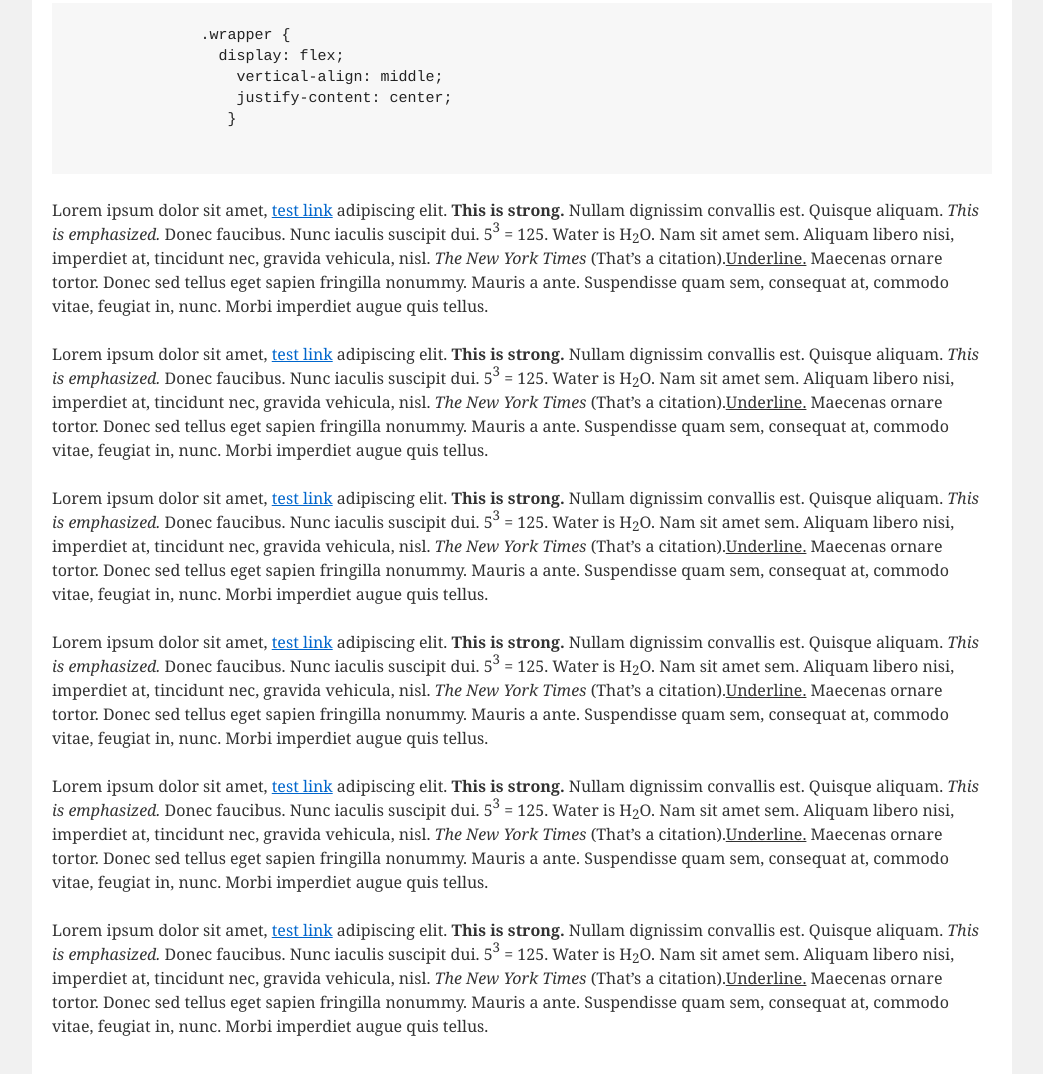
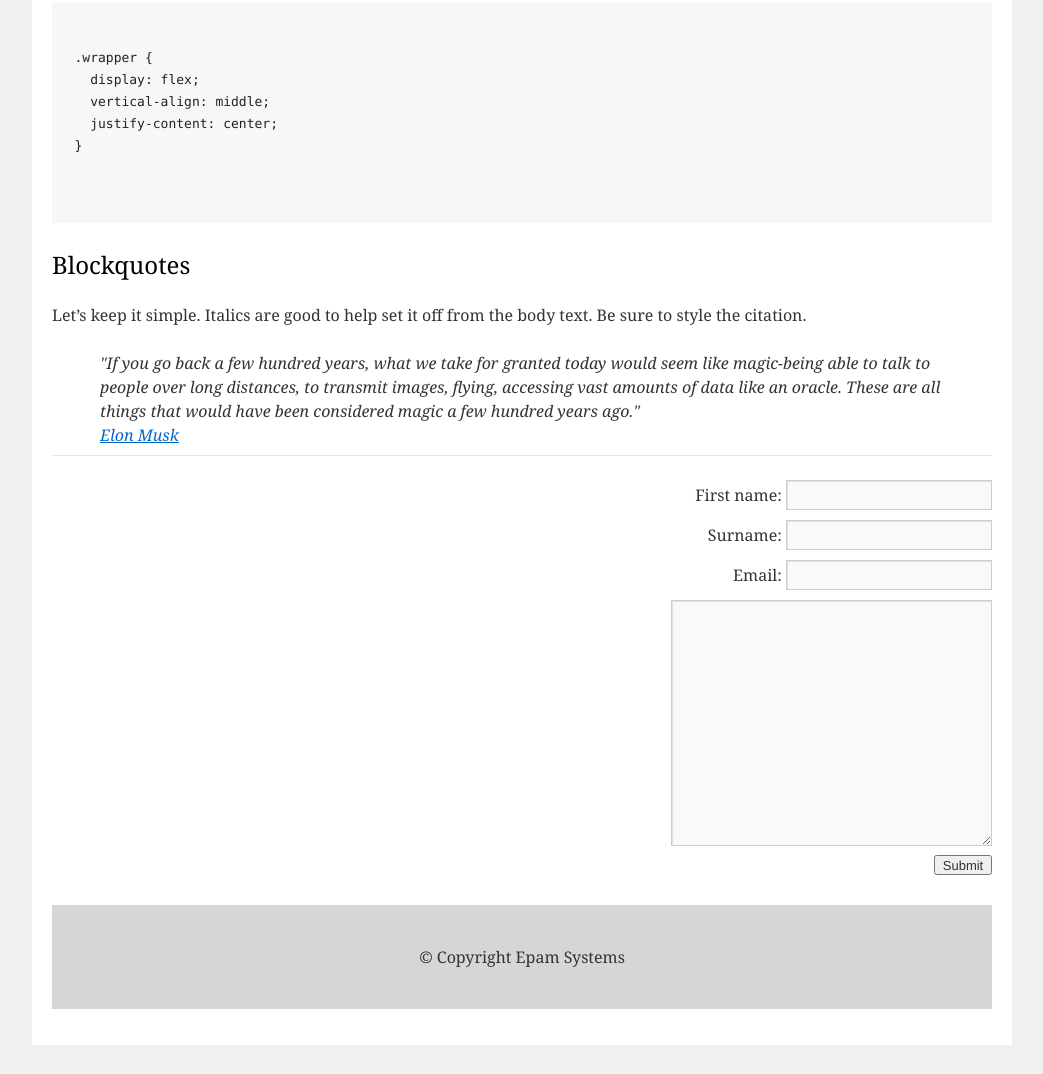
Before and after one commit to VLSLV333/EPAM-1-HOMEWORK, a plain HTML site: page index.html in a window 1280 px wide. Shown: the part 2238-3312 px from the top of the page, without its empty margins (118-1161 px from the left). After the commit the page ends 3283 px from the top, so only its background shows below. Drawn offline with Linux system fonts and the light colour scheme.

Commit message:
finished homework=) Need to check it before commiting

```diff
--- a/index.html
+++ b/index.html
@@ -102,12 +102,12 @@
               </li>
               <li>
                 List item 2
-              </li>
                 <ul>
                   <li>
                     Some nested list item 1
                   </li>
                 </ul>
+              </li>
               <li>
                 List item 3
               </li>
@@ -121,12 +121,12 @@
               </li>
               <li>
                 List item 2
-              </li>
                 <ol>
                   <li>
                     Some nested list item 1
                   </li>
                 </ol>
+              </li>
               <li>
                 List item 3
               </li>
@@ -184,21 +184,50 @@ both           spaces and
               Code
             </h3>
             <pre>
+              <code>
 .wrapper {
   display: flex;
   vertical-align: middle;
   justify-content: center;
 }
+              </code>
             </pre>
+            <h2>
+              Blockquotes
+            </h2>
+            <p>
+              Let’s keep it simple. Italics are good to help set it off from the body text. Be sure to style the citation.
+            </p>
+            <blockquote>
+             "If you go back a few hundred years, what we take for granted today would seem like magic-being able to talk to people over long distances, to transmit images, flying, accessing vast amounts of data like an oracle. These are all things that would have been considered magic a few hundred years ago."
+             <br>
+             <a href="https://en.wikipedia.org/wiki/Elon_Musk">Elon Musk</a>
+            </blockquote>
+            <hr>
+            <form action="https://careers.epam.ua/">
+            <div>
+              <label for="first-name">First name:</label>
+              <input type="text" name="first-name" id="first-name" required>
+            </div>
+            <div>
+              <label for="surname">Surname:</label>
+              <input type="text" name="surname" id="surname" required>
+            </div>
+            <div>
+              <label for="user-email">Email:</label>
+              <input type="email" name="user-email" id="user-email" required>
+            </div>
+            <div>
+              <textarea name="comment" id="comment" cols="30" rows="10"></textarea>
+            </div>
+            <div>
+              <input type="submit" value="Submit" style="height:20px; width:58px; font-size: 13px;">
+            </div>
+            </form>
 
-
-            <p>Lorem ipsum dolor sit amet, <a href="https://careers.epam.ua/" target="_blank">test link</a> adipiscing elit. <strong>This is strong.</strong> Nullam dignissim convallis est. Quisque aliquam. <em>This is emphasized.</em> Donec faucibus. Nunc iaculis suscipit dui. 5<sup>3</sup>  = 125. Water is H<sub>2</sub>O. Nam sit amet sem. Aliquam libero nisi, imperdiet at, tincidunt nec, gravida vehicula, nisl. <cite>The New York Times</cite> (That’s a citation).<u>Underline.</u> Maecenas ornare tortor. Donec sed tellus eget sapien fringilla nonummy. Mauris a ante. Suspendisse quam sem, consequat at, commodo vitae, feugiat in, nunc. Morbi imperdiet augue quis tellus.</p>
-            <p>Lorem ipsum dolor sit amet, <a href="https://careers.epam.ua/" target="_blank">test link</a> adipiscing elit. <strong>This is strong.</strong> Nullam dignissim convallis est. Quisque aliquam. <em>This is emphasized.</em> Donec faucibus. Nunc iaculis suscipit dui. 5<sup>3</sup>  = 125. Water is H<sub>2</sub>O. Nam sit amet sem. Aliquam libero nisi, imperdiet at, tincidunt nec, gravida vehicula, nisl. <cite>The New York Times</cite> (That’s a citation).<u>Underline.</u> Maecenas ornare tortor. Donec sed tellus eget sapien fringilla nonummy. Mauris a ante. Suspendisse quam sem, consequat at, commodo vitae, feugiat in, nunc. Morbi imperdiet augue quis tellus.</p>
-            <p>Lorem ipsum dolor sit amet, <a href="https://careers.epam.ua/" target="_blank">test link</a> adipiscing elit. <strong>This is strong.</strong> Nullam dignissim convallis est. Quisque aliquam. <em>This is emphasized.</em> Donec faucibus. Nunc iaculis suscipit dui. 5<sup>3</sup>  = 125. Water is H<sub>2</sub>O. Nam sit amet sem. Aliquam libero nisi, imperdiet at, tincidunt nec, gravida vehicula, nisl. <cite>The New York Times</cite> (That’s a citation).<u>Underline.</u> Maecenas ornare tortor. Donec sed tellus eget sapien fringilla nonummy. Mauris a ante. Suspendisse quam sem, consequat at, commodo vitae, feugiat in, nunc. Morbi imperdiet augue quis tellus.</p>
-            <p>Lorem ipsum dolor sit amet, <a href="https://careers.epam.ua/" target="_blank">test link</a> adipiscing elit. <strong>This is strong.</strong> Nullam dignissim convallis est. Quisque aliquam. <em>This is emphasized.</em> Donec faucibus. Nunc iaculis suscipit dui. 5<sup>3</sup>  = 125. Water is H<sub>2</sub>O. Nam sit amet sem. Aliquam libero nisi, imperdiet at, tincidunt nec, gravida vehicula, nisl. <cite>The New York Times</cite> (That’s a citation).<u>Underline.</u> Maecenas ornare tortor. Donec sed tellus eget sapien fringilla nonummy. Mauris a ante. Suspendisse quam sem, consequat at, commodo vitae, feugiat in, nunc. Morbi imperdiet augue quis tellus.</p>
-            <p>Lorem ipsum dolor sit amet, <a href="https://careers.epam.ua/" target="_blank">test link</a> adipiscing elit. <strong>This is strong.</strong> Nullam dignissim convallis est. Quisque aliquam. <em>This is emphasized.</em> Donec faucibus. Nunc iaculis suscipit dui. 5<sup>3</sup>  = 125. Water is H<sub>2</sub>O. Nam sit amet sem. Aliquam libero nisi, imperdiet at, tincidunt nec, gravida vehicula, nisl. <cite>The New York Times</cite> (That’s a citation).<u>Underline.</u> Maecenas ornare tortor. Donec sed tellus eget sapien fringilla nonummy. Mauris a ante. Suspendisse quam sem, consequat at, commodo vitae, feugiat in, nunc. Morbi imperdiet augue quis tellus.</p>
-            <p>Lorem ipsum dolor sit amet, <a href="https://careers.epam.ua/" target="_blank">test link</a> adipiscing elit. <strong>This is strong.</strong> Nullam dignissim convallis est. Quisque aliquam. <em>This is emphasized.</em> Donec faucibus. Nunc iaculis suscipit dui. 5<sup>3</sup>  = 125. Water is H<sub>2</sub>O. Nam sit amet sem. Aliquam libero nisi, imperdiet at, tincidunt nec, gravida vehicula, nisl. <cite>The New York Times</cite> (That’s a citation).<u>Underline.</u> Maecenas ornare tortor. Donec sed tellus eget sapien fringilla nonummy. Mauris a ante. Suspendisse quam sem, consequat at, commodo vitae, feugiat in, nunc. Morbi imperdiet augue quis tellus.</p>
-
+            <footer>
+              © Copyright Epam Systems
+            </footer>
           </main>
         </div>
       </div>
--- a/style.css
+++ b/style.css
@@ -84,7 +84,8 @@ html,body,div,span,applet,object,iframe,h1,h2,h3,h4,h5,h6,p,blockquote,pre,a,abb
     sub{top:.5ex}
     small{font-size:smaller}
     input{margin-bottom:10px}
-    input[type="text"],input[type="password"],input[type="email"],input[type="url"],input[type="number"],textarea{background:#f9f9f9;border:1px solid #ccc;box-shadow:inset 1px 1px 1px rgba(0,0,0,0.1);-moz-box-shadow:inset 1px 1px 1px rgba(0,0,0,0.1);-webkit-box-shadow:inset 1px 1px 1px rgba(0,0,0,0.1);padding:2px}
+    input[type="text"],input[type="password"],input[type="email"],input[type="url"],input[type="number"],textarea{
+        background:#f9f9f9;border:1px solid #ccc;box-shadow:inset 1px 1px 1px rgba(0,0,0,0.1);-moz-box-shadow:inset 1px 1px 1px rgba(0,0,0,0.1);-webkit-box-shadow:inset 1px 1px 1px rgba(0,0,0,0.1);padding:2px}
 
     a:link{color:#06c}
     a:visited{color:#743399}
```
Also changed, not shown: sample.html (added, +50 -0 lines). Lines whose indentation alone changed are shown as unchanged.
